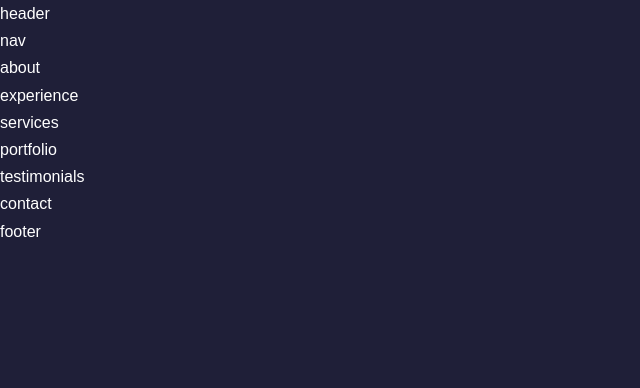
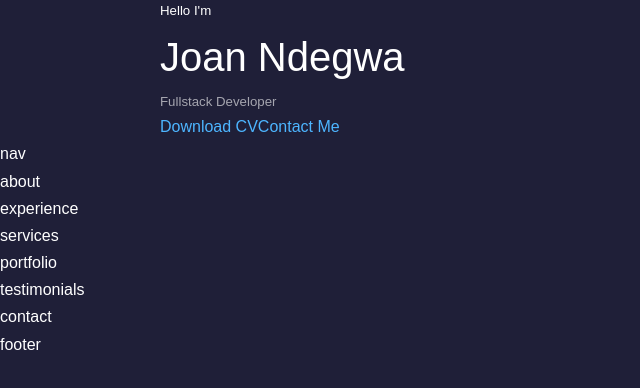
Before and after one commit to jnjerin/portfolio-site, a React (Create React App) app in the folder react-portfolio-website/: page / in a window 1280 px wide. Shown: the top 388 px of the page, without its empty margins (0-640 px from the left). Built offline with nearby package versions, Linux system fonts and the light colour scheme.

Commit message:
Created the header component

```diff
--- /dev/null
+++ b/react-portfolio-website/src/components/header/CTA.jsx
@@ -0,0 +1,13 @@
+import React from 'react'
+import CV from '../../assets/cv.pdf'
+
+const CTA = () => {
+  return (
+    <div className='cta'>
+        <a href="{CV} download">Download CV</a>
+        <a href="#contact">Contact Me</a>
+    </div>
+  )
+}
+
+export default CTA
--- a/react-portfolio-website/src/components/header/Header.jsx
+++ b/react-portfolio-website/src/components/header/Header.jsx
@@ -1,10 +1,18 @@
 import React from 'react'
 import './header.css'
+import CTA from './CTA'
 
-const header = () => {
+const Header = () => {
   return (
-    <div>header</div>
+    <header>
+      <div className="container header__container">
+        <h5> Hello I'm</h5>
+        <h1>Joan Ndegwa</h1>
+        <h5 className="text-light">Fullstack Developer</h5>
+        <CTA />
+      </div>
+    </header>
   )
 }
 
-export default header
+export default Header
```
Also changed, not shown: react-portfolio-website/src/index.css (line endings or trailing spaces), 1 other file (tests, documents, lock files or other folders).
